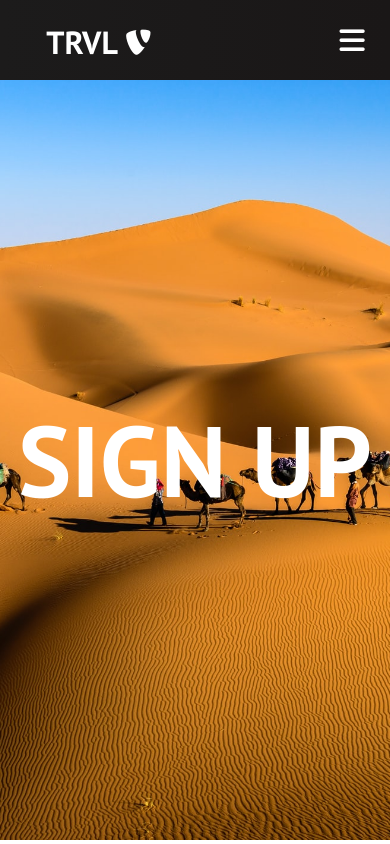
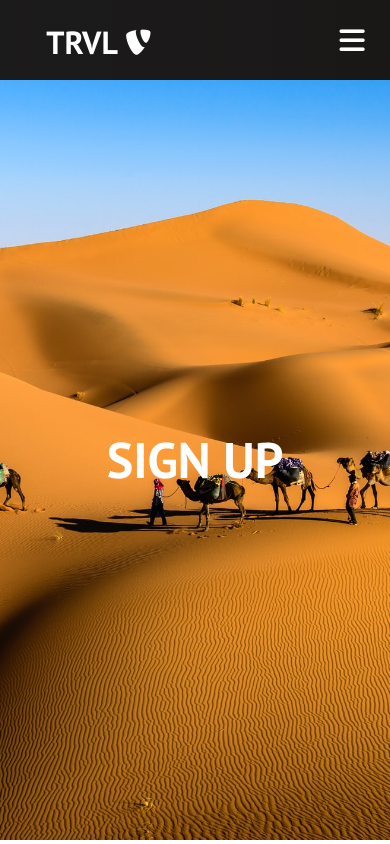
Before and after one commit to Jahhav/TRVL-web-site, a React (Create React App) app: page /sign-up in a window 390 px wide. Built offline with nearby package versions, Linux system fonts and the light colour scheme.

Commit message:
adding the proclicks on single pages and fixing the reload problem with f5

```diff
--- a/src/App.css
+++ b/src/App.css
@@ -8,7 +8,12 @@
 .home,
 .services,
 .products,
-.sign-up {
+.sign-up,
+.deep-forest,
+.islands,
+.mystery-cruise,
+.football,
+.desert-tour {
   display: flex;
   height: 90vh;
   align-items: center;
@@ -42,3 +47,88 @@
   color: #fff;
   font-size: 100px;
 }
+
+.deep-forest {
+  background-image: url('/public/images/img-9.jpg');
+  background-position: center;
+  background-size: cover;
+  background-repeat: no-repeat;
+  color: #fff;
+  font-size: 100px;
+}
+
+.islands {
+  background-image: url('/public/images/img-2.jpg');
+  background-position: center;
+  background-size: cover;
+  background-repeat: no-repeat;
+  color: #fff;
+  font-size: 100px;
+}
+
+.mystery-cruise{
+  background-image: url('/public/images/img-3.jpg');
+  background-position: center;
+  background-size: cover;
+  background-repeat: no-repeat;
+  color: #fff;
+  font-size: 100px;
+}
+
+.football{
+  background-image: url('/public/images/img-4.jpg');
+  background-position: center;
+  background-size: cover;
+  background-repeat: no-repeat;
+  color: #fff;
+  font-size: 82px;
+}
+
+.desert-tour{
+  background-image: url('/public/images/img-8.jpg');
+  background-position: center;
+  background-size: cover;
+  background-repeat: no-repeat;
+  color: #fff;
+  font-size: 100px;
+}
+
+@media screen and (max-width: 960px) {
+.services,
+.products,
+.sign-up,
+.deep-forest,
+.islands,
+.mystery-cruise,
+.football,
+.desert-tour{
+  font-size: 70px;
+
+}
+}
+
+@media screen and (max-width: 768px) {
+.services,
+.products,
+.sign-up,
+.deep-forest,
+.islands,
+.mystery-cruise,
+.football,
+.desert-tour{
+  font-size: 50px;
+
+}
+}
+
+@media screen and (max-width: 960px) {
+  .football{
+    font-size: 60px;
+  }
+}
+
+@media screen and (max-width: 768px) {
+  .football{
+    font-size: 40px;
+  }
+}
--- a/src/App.js
+++ b/src/App.js
@@ -6,6 +6,11 @@ import Home from './components/pages/home';
 import Services from './components/pages/services';
 import Products from './components/pages/products';
 import SignUp from './components/pages/sign-up';
+import DeepForest from './components/pages/deep-forest';
+import Islands from './components/pages/islands';
+import MysteryCruise from './components/pages/mystery-cruise';
+import Football from './components/pages/football';
+import DesertTour from './components/pages/desert-tour';
 
 function App() {
   return (
@@ -17,6 +22,11 @@ function App() {
           <Route path='/services' Component={Services} />
           <Route path='/products' Component={Products} />
           <Route path='/sign-up' Component={SignUp} />
+          <Route path='/deep-forest' Component={DeepForest} />
+          <Route path='/islands' Component={Islands} />
+          <Route path='/mystery-cruise' Component={MysteryCruise} />
+          <Route path='/football' Component={Football} />
+          <Route path='/desert-tour' Component={DesertTour} />
         </Routes>
       </Router>
     </>
--- a/src/components/cards.js
+++ b/src/components/cards.js
@@ -14,13 +14,13 @@ function Cards() {
                             src="images/img-9.jpg"
                             text="Explore the hidden waterfall deep inside the Amazon Jungle"
                             label="Adventure"
-                            path="/services"
+                            path="/deep-forest"
                         />
                         <CardItem
                             src="images/img-2.jpg"
                             text="Travel through the Islands of Bali in a Private Cruise"
                             label="Luxury"
-                            path="/services"
+                            path="/islands"
                         />
                     </ul>
                     <ul className="cards__items">
@@ -28,19 +28,19 @@ function Cards() {
                             src="images/img-3.jpg"
                             text="Set Sail in the Atlantic Ocean visiting Uncharted Waters"
                             label="Mystery"
-                            path="/services"
+                            path="/mystery-cruise"
                         />
                         <CardItem
                             src="images/img-4.jpg"
                             text="Experience Football on Top of the Himiliayan Mounstains"
                             label="Adventure"
-                            path="/services"
+                            path="/football"
                         />
                         <CardItem
                             src="images/img-8.jpg"
                             text="Ride through she Sahara Desert on a guided camel tour"
                             label="Adrenaline"
-                            path="/services"
+                            path="/desert-tour"
                         />
                     </ul>
                 </div>
--- /dev/null
+++ b/src/components/pages/deep-forest.js
@@ -0,0 +1,8 @@
+import React from 'react'
+import '../../App.css'
+
+
+
+export default function DeepForest() {
+    return <h1 className="deep-forest">🌲 Deep Forest 🌲</h1>
+}
--- /dev/null
+++ b/src/components/pages/desert-tour.js
@@ -0,0 +1,8 @@
+import React from 'react'
+import '../../App.css'
+
+
+
+export default function DesertTour() {
+    return <h1 className="desert-tour">🐫 Desert Tour 🐫</h1>
+}
--- /dev/null
+++ b/src/components/pages/football.js
@@ -0,0 +1,8 @@
+import React from 'react'
+import '../../App.css'
+
+
+
+export default function Football() {
+    return <h1 className="football">⚽ Adrenaline Football ⚽</h1>
+}
--- /dev/null
+++ b/src/components/pages/islands.js
@@ -0,0 +1,8 @@
+import React from 'react'
+import '../../App.css'
+
+
+
+export default function Islands() {
+    return <h1 className="islands">🦀 Islands 🦀</h1>
+}
--- /dev/null
+++ b/src/components/pages/mystery-cruise.js
@@ -0,0 +1,8 @@
+import React from 'react'
+import '../../App.css'
+
+
+
+export default function MysteryCruise() {
+    return <h1 className="mystery-cruise">⚓ Mystery Cruise ⚓</h1>
+}
```
Also changed, not shown: 1 other file (tests, documents, lock files or other folders).
